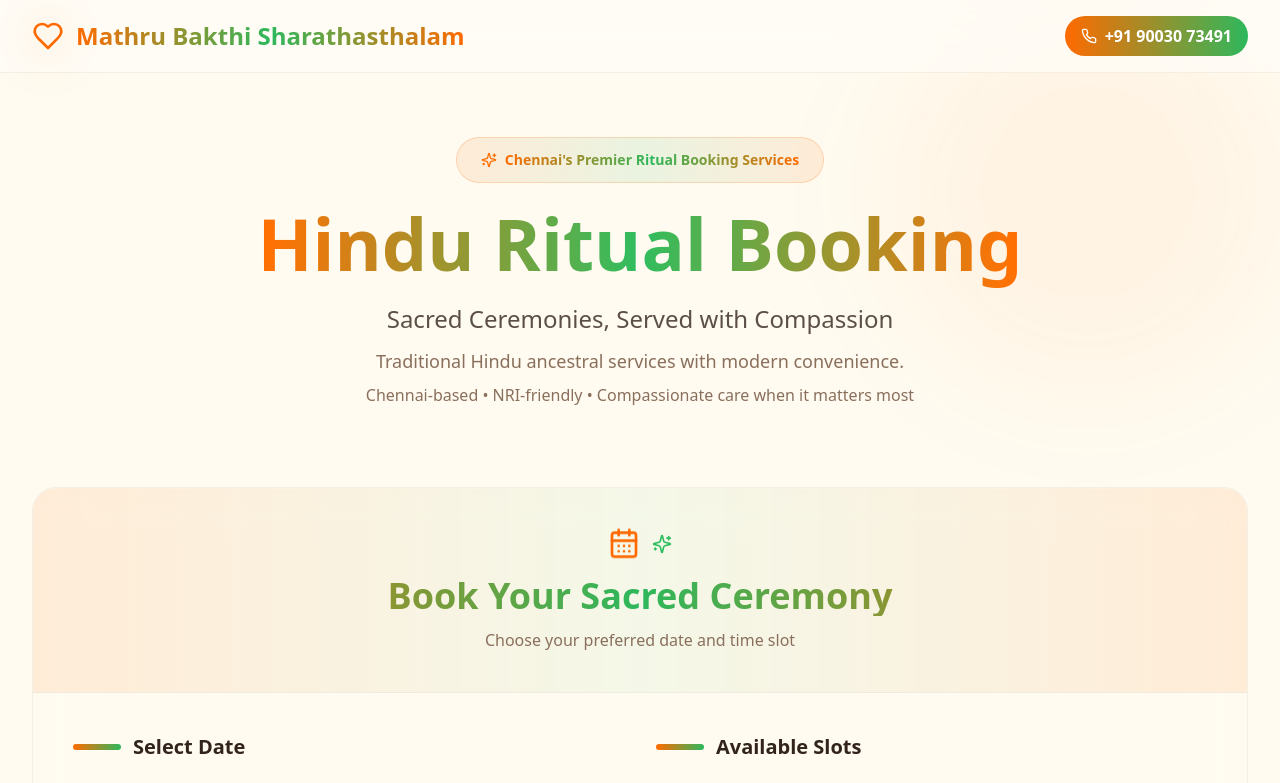
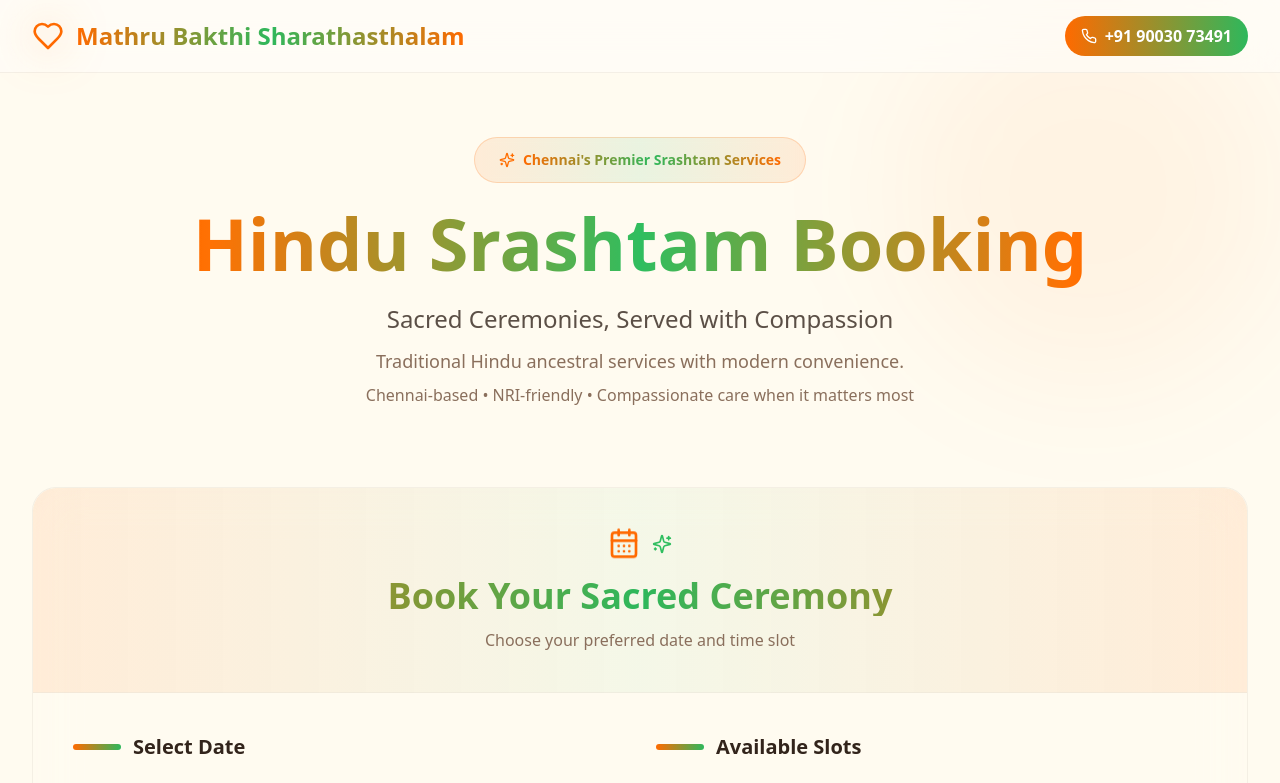
Before and after one commit to rejjesu-lgtm/slot-whiz, a React (Vite) app: page / in a window 1280 px wide. Shown: the top 783 px of the page. Built offline with nearby package versions, Linux system fonts and the light colour scheme; no server answers; the database is empty; the HTML template or start-up script is replaced by a standard one.

Commit message:
Visual edit in Lovable

```diff
--- a/src/pages/Index.tsx
+++ b/src/pages/Index.tsx
@@ -159,14 +159,10 @@ const Index = () => {
         <div className="text-center mb-16 md:mb-20 animate-slide-in-from-top">
           <div className="inline-flex items-center gap-2 px-6 py-3 bg-gradient-to-r from-primary/10 via-accent/10 to-primary/10 rounded-full mb-6 border border-primary/20 backdrop-blur-sm shadow-[var(--shadow-soft)] hover:shadow-[var(--shadow-card)] transition-all duration-300">
             <Sparkles className="h-4 w-4 text-primary animate-glow" />
-            <span className="text-sm font-semibold bg-gradient-to-r from-primary via-accent to-primary bg-clip-text text-transparent">
-              Chennai's Premier Ritual Booking Services
-            </span>
+            <span className="text-sm font-semibold bg-gradient-to-r from-primary via-accent to-primary bg-clip-text text-transparent">Chennai's Premier Srashtam Services</span>
           </div>
           <h2 className="text-5xl md:text-7xl font-bold text-foreground mb-6 leading-tight">
-            <span className="bg-gradient-to-r from-primary via-accent to-primary bg-clip-text text-transparent animate-glow">
-              Hindu Ritual Booking
-            </span>
+            <span className="bg-gradient-to-r from-primary via-accent to-primary bg-clip-text text-transparent animate-glow">Hindu Srashtam Booking</span>
           </h2>
           <p className="text-xl md:text-2xl text-foreground/80 mb-3 font-light">
             Sacred Ceremonies, Served with Compassion
```
